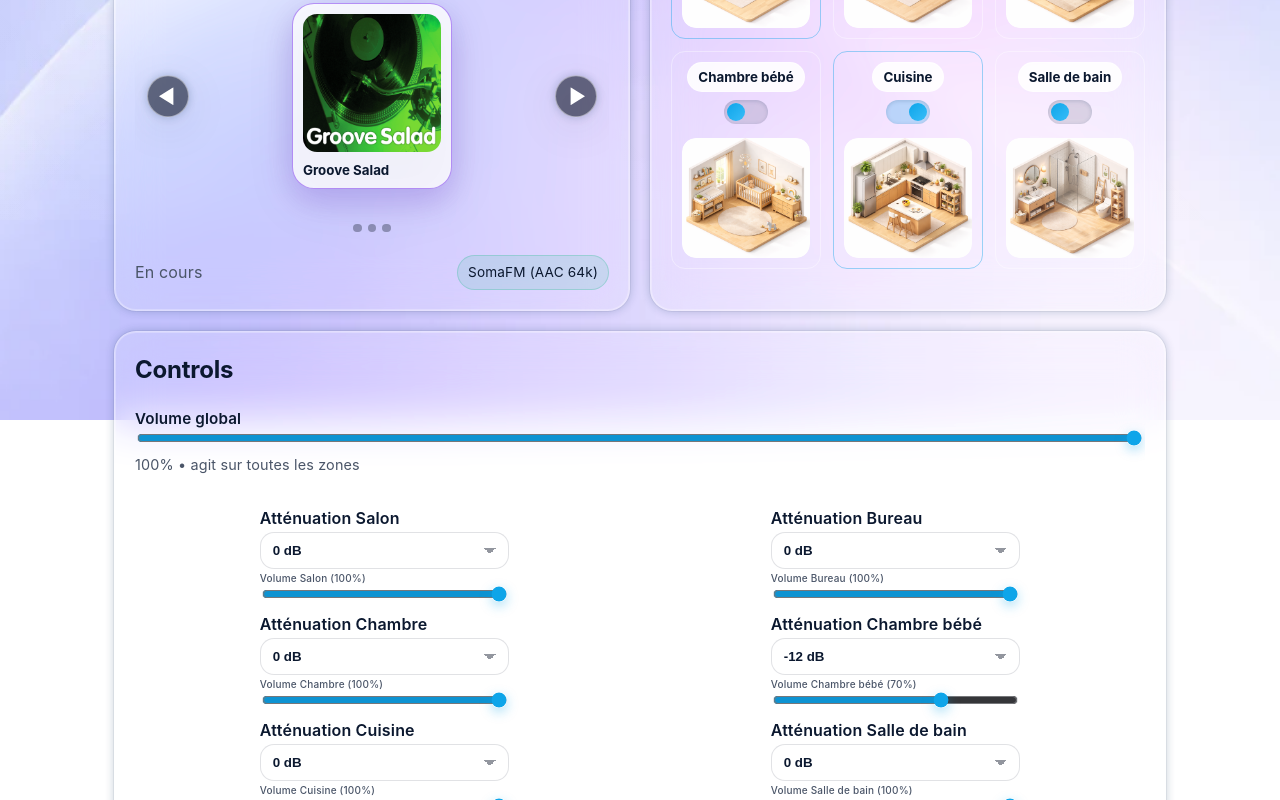
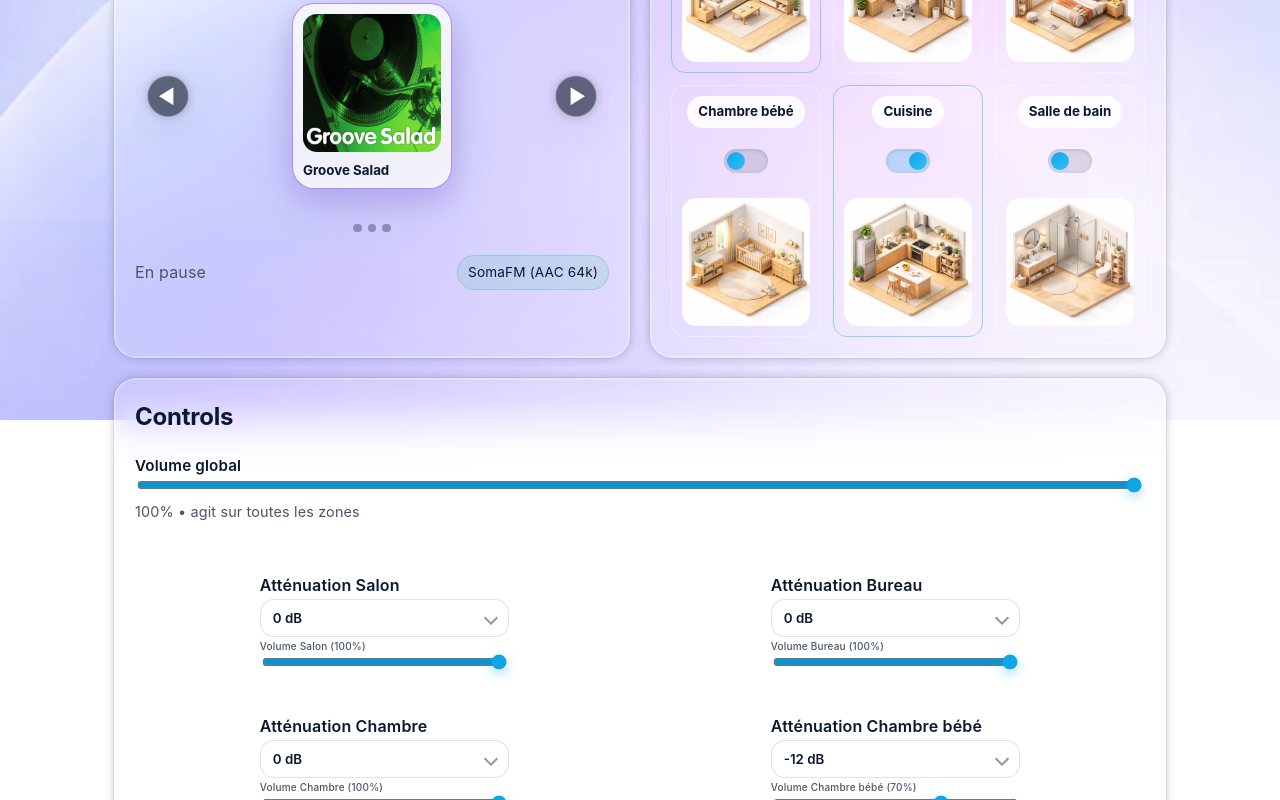
Before and after one commit to jcalhinho/audihome, a SvelteKit app: page / in a window 1280 px wide. Shown: the part 580-1380 px from the top of the page. Built offline with nearby package versions, Linux system fonts and the light colour scheme.

Commit message:
feat: Implement custom attenuation dropdown, refine audio visualization, and update UI styling for cards and zones.

```diff
--- a/src/routes/+page.svelte
+++ b/src/routes/+page.svelte
@@ -55,6 +55,7 @@
   let vizWidth = 0;
   let vizHeight = 60;
   let vizDpr = 1;
+  let lastVizValues: number[] | null = null;
   let chartEl: HTMLDivElement | null = null;
   let chart: echarts.ECharts | null = null;
   let carouselViewport: HTMLOListElement | null = null;
@@ -68,6 +69,8 @@
   let carouselTouchStartHandler: ((event: TouchEvent) => void) | null = null;
   let carouselTouchEndHandler: ((event: TouchEvent) => void) | null = null;
   let carouselPointerUpHandler: ((event: PointerEvent) => void) | null = null;
+  let attenuationClickHandler: ((event: MouseEvent) => void) | null = null;
+  let attenuationKeyHandler: ((event: KeyboardEvent) => void) | null = null;
   let micStream: MediaStream | null = null;
   let micAnalyser: AnalyserNode | null = null;
   let micDataArray: ByteArr | null = null;
@@ -105,6 +108,12 @@
     cuisine: 1,
     sdb: 1,
   };
+  const attenuationOptions = [
+    { label: "0 dB", value: 0 },
+    { label: "-6 dB", value: -6 },
+    { label: "-12 dB", value: -12 },
+  ];
+  let openAttenuationId: string | null = null;
 
   // KPIs dynamiques
   let kpis: { label: string; value: string | number }[] = [];
@@ -132,13 +141,23 @@
     updateGain();
   };
 
+  const toggleAttenuationMenu = (id: string) => {
+    openAttenuationId = openAttenuationId === id ? null : id;
+  };
+
+  const selectAttenuation = (id: string, value: number) => {
+    attenuationDb = { ...attenuationDb, [id]: value };
+    updateGain();
+    openAttenuationId = null;
+  };
+
   const ensureAudio = () => {
     if (!audio) {
       audio = new Audio();
       audio.crossOrigin = "anonymous";
       audio.src = current.url;
       audio.preload = "auto";
-      audio.volume = 1;
+      audio.volume = volume;
       audio.onended = () => (isPlaying = false);
     }
     if (!audioCtx) {
@@ -193,6 +212,7 @@
     stopViz();
   };
 
+  $: if (audio) audio.volume = volume;
   $: updateGain();
 
   const resizeViz = () => {
@@ -208,48 +228,25 @@
     canvasEl.style.height = `${vizHeight}px`;
   };
 
-  const startViz = () => {
-    if (!analyser || !dataArray || !canvasEl) return;
-    const canvas = canvasEl;
-    const ctx = canvas.getContext("2d");
+  const drawVizFrame = (values: number[]) => {
+    if (!canvasEl) return;
+    const ctx = canvasEl.getContext("2d");
     if (!ctx) return;
-    resizeViz();
-    const draw = () => {
-      if (!analyser || !dataArray || !ctx) return;
-      analyser.getByteFrequencyData(dataArray);
-      if (++tick % 4 === 0) {
-        pushDbSample("stream", getDbFromAnalyser(analyser, dataArray));
-      }
-      const displayWidth = canvas.width / vizDpr;
-      const displayHeight = canvas.height / vizDpr;
+    const displayWidth = canvasEl.width / vizDpr;
+    const displayHeight = canvasEl.height / vizDpr;
     ctx.setTransform(vizDpr, 0, 0, vizDpr, 0, 0);
     ctx.clearRect(0, 0, displayWidth, displayHeight);
+
     const padding = 6;
     const innerWidth = Math.max(0, displayWidth - padding * 2);
     const innerHeight = Math.max(0, displayHeight - padding * 2);
-      const barCount = 24;
-      const minFreq = 50;
-      const nyquist = (audioCtx?.sampleRate ?? 44100) / 2;
-      const maxFreq = Math.min(16000, nyquist);
-      const logRange = Math.log10(maxFreq / minFreq);
+    const barCount = values.length;
     const barSlot = innerWidth / Math.max(1, barCount);
     const barWidth = Math.max(2, barSlot * 0.65);
     let x = padding + (barSlot - barWidth) / 2;
     for (let i = 0; i < barCount; i++) {
-        const freq = minFreq * Math.pow(10, (i / (barCount - 1)) * logRange);
-        const bin = Math.min(
-          dataArray.length - 1,
-          Math.max(0, Math.round((freq / nyquist) * (dataArray.length - 1))),
-        );
-        const v =
-          (dataArray[bin - 1] ?? dataArray[bin] ?? 0) / 255 +
-          (dataArray[bin] ?? 0) / 255 +
-          (dataArray[bin + 1] ?? dataArray[bin] ?? 0) / 255;
-        const value = v / 3;
-        const norm = Math.log10(freq / minFreq) / logRange;
-        const tilt = 0.45 + 0.55 * norm;
-        const adjusted = Math.min(1, value * tilt * 1.1);
-        const barHeight = adjusted * innerHeight;
+      const value = Math.max(0, Math.min(1, values[i] ?? 0));
+      const barHeight = value * innerHeight;
       const grad = ctx.createLinearGradient(
         0,
         padding + innerHeight - barHeight,
@@ -277,6 +274,10 @@
     ctx.strokeStyle = "rgba(15,23,42,0.22)";
     ctx.fillStyle = "rgba(15,23,42,0.65)";
     ctx.font = "9px system-ui, sans-serif";
+    const minFreq = 50;
+    const nyquist = (audioCtx?.sampleRate ?? 44100) / 2;
+    const maxFreq = Math.min(16000, nyquist);
+    const logRange = Math.log10(maxFreq / minFreq);
     const freqs = [
       30, 60, 120, 250, 500, 1000, 2000, 4000, 8000, 12000, 16000,
     ];
@@ -299,6 +300,52 @@
       }
     });
     ctx.restore();
+  };
+
+  const drawIdleViz = () => {
+    const barCount = 24;
+    const values = Array.from({ length: barCount }, (_, i) => {
+      const wave = Math.sin((i / barCount) * Math.PI * 2);
+      return 0.015 + Math.max(0, wave) * 0.02;
+    });
+    drawVizFrame(values);
+  };
+
+  const startViz = () => {
+    if (!analyser || !dataArray || !canvasEl) return;
+    const canvas = canvasEl;
+    const ctx = canvas.getContext("2d");
+    if (!ctx) return;
+    resizeViz();
+    const draw = () => {
+      if (!analyser || !dataArray || !ctx) return;
+      analyser.getByteFrequencyData(dataArray);
+      if (++tick % 4 === 0) {
+        pushDbSample("stream", getDbFromAnalyser(analyser, dataArray));
+      }
+      const barCount = 24;
+      const minFreq = 50;
+      const nyquist = (audioCtx?.sampleRate ?? 44100) / 2;
+      const maxFreq = Math.min(16000, nyquist);
+      const logRange = Math.log10(maxFreq / minFreq);
+      const values: number[] = [];
+      for (let i = 0; i < barCount; i++) {
+        const freq = minFreq * Math.pow(10, (i / (barCount - 1)) * logRange);
+        const bin = Math.min(
+          dataArray.length - 1,
+          Math.max(0, Math.round((freq / nyquist) * (dataArray.length - 1))),
+        );
+        const v =
+          (dataArray[bin - 1] ?? dataArray[bin] ?? 0) / 255 +
+          (dataArray[bin] ?? 0) / 255 +
+          (dataArray[bin + 1] ?? dataArray[bin] ?? 0) / 255;
+        const value = v / 3;
+        const norm = Math.log10(freq / minFreq) / logRange;
+        const tilt = 0.45 + 0.55 * norm;
+        values.push(Math.min(1, value * tilt * 1.1));
+      }
+      lastVizValues = values;
+      drawVizFrame(values);
 
       rafId = requestAnimationFrame(draw);
     };
@@ -309,9 +356,10 @@
   const stopViz = () => {
     if (rafId) cancelAnimationFrame(rafId);
     rafId = null;
-    if (canvasEl) {
-      const ctx = canvasEl.getContext("2d");
-      ctx?.clearRect(0, 0, canvasEl.width, canvasEl.height);
+    if (lastVizValues && lastVizValues.length) {
+      drawVizFrame(lastVizValues.map((v) => Math.max(0.015, v * 0.15)));
+    } else {
+      drawIdleViz();
     }
   };
 
@@ -458,6 +506,17 @@
       resizeViz();
     };
     window.addEventListener("resize", resizeHandler);
+    attenuationClickHandler = (event: MouseEvent) => {
+      const target = event.target as HTMLElement | null;
+      if (!target?.closest(".attenuation-dropdown")) {
+        openAttenuationId = null;
+      }
+    };
+    attenuationKeyHandler = (event: KeyboardEvent) => {
+      if (event.key === "Escape") openAttenuationId = null;
+    };
+    document.addEventListener("click", attenuationClickHandler);
+    document.addEventListener("keydown", attenuationKeyHandler);
     if (carouselViewport) {
       carouselTouchStartHandler = (event: TouchEvent) => {
         const touch = event.touches[0];
@@ -472,7 +531,7 @@
         const dx = touch.clientX - carouselTouchStartX;
         const dy = touch.clientY - carouselTouchStartY;
         if (Math.abs(dx) > Math.abs(dy)) {
-          event.preventDefault();
+          if (event.cancelable) event.preventDefault();
           if (carouselViewport) {
             carouselViewport.scrollLeft = carouselTouchStartLeft - dx;
           }
@@ -510,6 +569,7 @@
       requestAnimationFrame(handleCarouselScroll);
     }
     resizeViz();
+    drawIdleViz();
   });
 
   onDestroy(() => {
@@ -541,6 +601,12 @@
         carouselPointerUpHandler,
       );
     }
+    if (attenuationClickHandler) {
+      document.removeEventListener("click", attenuationClickHandler);
+    }
+    if (attenuationKeyHandler) {
+      document.removeEventListener("keydown", attenuationKeyHandler);
+    }
   });
 
   const updateGain = () => {
@@ -553,7 +619,7 @@
       ? Math.min(...selectedZones.map((z) => zoneVolume[z.id] ?? 1))
       : 1;
     const linear = Math.pow(10, attDb / 20);
-    gainNode.gain.value = volume * zoneVol * linear;
+    gainNode.gain.value = zoneVol * linear;
   };
 
   const handleCarouselScroll = () => {
@@ -605,7 +671,10 @@
   $: kpis = [
     { label: "Zones actives", value: activeZones },
     { label: "Atténuation", value: `${appliedAtt} dB` },
-    { label: "Flux en cours", value: current.name },
+    {
+      label: isPlaying ? "Flux en cours" : "Flux en pause",
+      value: current.name,
+    },
     { label: "Volume", value: `${Math.round(volume * 100)}%` },
   ];
 </script>
@@ -634,7 +703,7 @@
   <div class="grid" aria-label="cards grid">
     {#each cards as key (key)}
       <section
-        class={`glass-card ${key === "Chart" ? "chart-card" : ""} ${key === "Controls" ? "wide-card" : ""} ${collapsed[key] ? "is-collapsed" : ""}`}
+        class={`glass-card ${key === "Chart" ? "chart-card" : ""} ${key === "Controls" ? "wide-card controls-card" : ""} ${key === "Player" ? "player-card" : ""} ${collapsed[key] ? "is-collapsed" : ""}`}
       >
         <header class="card-header">
           <div class="card-title-row">
@@ -656,9 +725,8 @@
                 {micActive ? "Arrêter micro" : "Activer micro"}
               </button>
             {/if}
-          </div>
             <button
-            class="toggle-mobile"
+              class="btn ghost small toggle-mobile"
               type="button"
               aria-label={`${collapsed[key] ? "Ouvrir" : "Fermer"} ${key}`}
               aria-expanded={!collapsed[key]}
@@ -667,6 +735,7 @@
             >
               {collapsed[key] ? "Ouvrir" : "Fermer"}
             </button>
+          </div>
         </header>
 
         <div
@@ -775,7 +844,7 @@
 
               <div class="player-meta">
                 <div>
-                  <p class="eyebrow">En cours</p>
+                  <p class="eyebrow">{isPlaying ? "En cours" : "En pause"}</p>
                 </div>
                 <span class="pill success">{current.credit}</span>
               </div>
@@ -829,26 +898,39 @@
               {#each zones as zone}
                 <div class="control">
                   <label for={`att-${zone.id}`}>Atténuation {zone.name}</label>
-                  <select
+                  <div class="attenuation-dropdown">
+                    <button
                       id={`att-${zone.id}`}
-                    class="attenuation-select"
-                    on:change={(e) => {
-                      const val = Number((e.target as HTMLSelectElement).value);
-                      attenuationDb = { ...attenuationDb, [zone.id]: val };
-                      updateGain();
-                    }}
+                      type="button"
+                      class="attenuation-trigger"
+                      aria-haspopup="listbox"
+                      aria-expanded={openAttenuationId === zone.id}
+                      on:click|stopPropagation={() =>
+                        toggleAttenuationMenu(zone.id)}
                     >
-                    <option value="0" selected={attenuationDb[zone.id] === 0}
-                      >0 dB</option
+                      <span>
+                        {attenuationOptions.find(
+                          (opt) => opt.value === attenuationDb[zone.id],
+                        )?.label ?? "0 dB"}
+                      </span>
+                    </button>
+                    {#if openAttenuationId === zone.id}
+                      <div class="attenuation-menu" role="listbox">
+                        {#each attenuationOptions as opt}
+                          <button
+                            type="button"
+                            class={`attenuation-item ${opt.value === attenuationDb[zone.id] ? "active" : ""}`}
+                            role="option"
+                            aria-selected={opt.value === attenuationDb[zone.id]}
+                            on:click={() =>
+                              selectAttenuation(zone.id, opt.value)}
                           >
-                    <option value="-6" selected={attenuationDb[zone.id] === -6}
-                      >-6 dB</option
-                    >
-                    <option
-                      value="-12"
-                      selected={attenuationDb[zone.id] === -12}>-12 dB</option
-                    >
-                  </select>
+                            {opt.label}
+                          </button>
+                        {/each}
+                      </div>
+                    {/if}
+                  </div>
                   <label for={`vol-${zone.id}`} class="volume-label">
                     Volume {zone.name} ({Math.round(
                       Math.min(1, (zoneVolume[zone.id] ?? 1) * volume) * 100,
--- a/static/theme.css
+++ b/static/theme.css
@@ -111,6 +111,8 @@ button { font-family: var(--font-body); }
   width: 100%;
   min-height: 220px;
   transition: min-height 420ms ease, padding 320ms ease;
+  display: flex;
+  flex-direction: column;
 }
 
 .glass-card::before { content: none; }
@@ -199,6 +201,17 @@ button { font-family: var(--font-body); }
 .zone-controls .control {
   width: 50%;
   justify-self: center;
+}
+
+.zone-controls {
+  flex: 1;
+  align-content: space-between;
+}
+
+@media (max-width: 900px) {
+  .zone-controls .control {
+    width: 75%;
+  }
 }
 
 input[type='range'] { accent-color: var(--accent); }
@@ -293,19 +306,7 @@ input[type='range']::-moz-range-thumb {
 }
 
 .toggle-mobile {
-  display: inline-flex;
-  align-items: center;
-  justify-content: center;
-  width: 32px;
-  height: 32px;
-  padding: 0 10px;
-  border-radius: 16px;
-  border: 1px solid rgba(15,23,42,0.12);
-  background: rgba(255,255,255,0.8);
-  color: #0f172a;
-  font-weight: 700;
-  cursor: pointer;
-  font-size: 0.85rem;
+  display: none;
 }
 
 /* mobile collapse */
@@ -326,6 +327,28 @@ input[type='range']::-moz-range-thumb {
   opacity: 1;
   transition: max-height 1620ms ease, opacity 1620ms ease, padding 1620ms ease;
   overflow: hidden;
+  display: flex;
+  flex-direction: column;
+  flex: 1;
+  gap: 12px;
+}
+
+.wide-card .card-body {
+  justify-content: space-between;
+}
+
+.controls-card .card-body {
+  padding-bottom: 20px;
+}
+
+.player-card .card-body {
+  justify-content: space-between;
+}
+
+@media (max-width: 900px) {
+  .controls-card .card-body {
+    padding-bottom: 36px;
+  }
 }
 
 @media (prefers-reduced-motion: reduce) {
@@ -342,8 +365,7 @@ input[type='range']::-moz-range-thumb {
   flex-wrap: wrap;
 }
 
-.select-shell select,
-.attenuation-select {
+.select-shell select {
   padding: 10px 12px;
   border-radius: var(--radius-md);
   border: 1px solid rgba(15,23,42,0.12);
@@ -360,6 +382,75 @@ input[type='range']::-moz-range-thumb {
   background-size: 6px 6px;
   background-repeat: no-repeat;
   padding-right: 32px;
+  width: 100%;
+}
+
+.attenuation-dropdown {
+  position: relative;
+  width: 100%;
+}
+
+.attenuation-trigger {
+  width: 100%;
+  padding: 10px 12px;
+  border-radius: var(--radius-md);
+  border: 1px solid rgba(15,23,42,0.12);
+  background: rgba(255,255,255,0.82);
+  color: var(--text-strong);
+  font-weight: 600;
+  display: flex;
+  align-items: center;
+  justify-content: space-between;
+  cursor: pointer;
+  position: relative;
+}
+
+.attenuation-trigger::after {
+  content: "";
+  width: 8px;
+  height: 8px;
+  border-right: 2px solid rgba(15,23,42,0.45);
+  border-bottom: 2px solid rgba(15,23,42,0.45);
+  transform: rotate(45deg);
+  margin-left: 8px;
+}
+
+.attenuation-menu {
+  position: absolute;
+  top: calc(100% + 8px);
+  left: 0;
+  right: 0;
+  z-index: 40;
+  background: rgba(255,255,255,0.9);
+  border: 1px solid rgba(255,255,255,0.6);
+  border-radius: var(--radius-md);
+  padding: 6px;
+  box-shadow: var(--shadow-soft);
+  display: flex;
+  flex-direction: column;
+  gap: 6px;
+}
+
+.attenuation-item {
+  text-align: left;
+  padding: 8px 10px;
+  border-radius: var(--radius-sm);
+  border: 1px solid rgba(15,23,42,0.08);
+  background: rgba(255,255,255,0.8);
+  font-weight: 600;
+  color: var(--text-strong);
+  cursor: pointer;
+}
+
+.attenuation-item.active {
+  background: linear-gradient(135deg, rgba(14,165,233,0.18), rgba(56,189,248,0.18));
+  border-color: rgba(14,165,233,0.4);
+}
+
+.attenuation-item:focus-visible,
+.attenuation-trigger:focus-visible {
+  outline: 2px solid rgba(14,165,233,0.35);
+  outline-offset: 2px;
 }
 
 /* Player (glass) */
@@ -608,8 +699,16 @@ input[type='range']::-moz-range-thumb {
 /* Zones */
 .zone-grid {
   display: grid;
-  grid-template-columns: repeat(auto-fit, minmax(140px, 1fr));
+  grid-template-columns: repeat(3, minmax(0, 1fr));
   gap: 12px;
+  align-content: space-between;
+  height: 100%;
+}
+
+@media (max-width: 640px) {
+  .zone-grid {
+    grid-template-columns: repeat(2, minmax(0, 1fr));
+  }
 }
 
 .zone-card {
@@ -641,11 +740,12 @@ input[type='range']::-moz-range-thumb {
   overflow: hidden;
   border-radius: var(--radius-md);
   width: 100%;
+  aspect-ratio: 1 / 1;
 }
 
 .zone-image img {
   width: 100%;
-  height: 120px;
+  height: 100%;
   object-fit: cover;
   display: block;
   filter: saturate(1.05);
@@ -662,6 +762,9 @@ input[type='range']::-moz-range-thumb {
   font-weight: 700;
   border: 1px solid rgba(255,255,255,0.6);
   box-shadow: none;
+  line-height: 1.2;
+  text-align: center;
+  min-height: 2.4em;
   }
 
 .zone-pill.top {
@@ -674,6 +777,11 @@ input[type='range']::-moz-range-thumb {
   align-items: center;
   gap: 8px;
   margin-bottom: 6px;
+  min-height: 88px;
+}
+
+.zone-grid > .zone-card:nth-child(5) .zone-header .switch {
+  margin-top: 13px;
 }
 
 .zone-check {
@@ -685,6 +793,7 @@ input[type='range']::-moz-range-thumb {
   display: inline-block;
   width: 44px;
   height: 24px;
+  margin-top: 13px;
 }
 
 .switch input {
@@ -748,6 +857,12 @@ input[type='range']::-moz-range-thumb {
   .glass-card.is-collapsed { padding: var(--card-padding); min-height: 220px; }
 }
 
+@media (max-width: 959px) {
+  .toggle-mobile {
+    display: inline-flex;
+  }
+}
+
 
 @keyframes moveGradient {
   0% { background-position: 0% 50%; }
```
Lines whose indentation alone changed are shown as unchanged.
